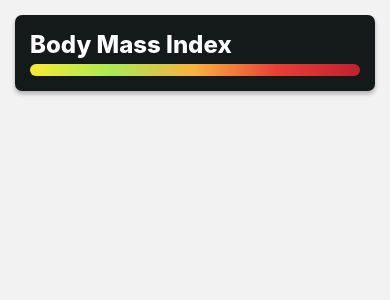
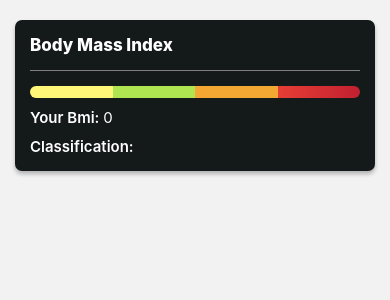
Before and after one commit to SaeedMuhaisen/HarmonyTracker-frontend, a React Native app: screen / in a window 390 px wide. Shown: the top 300 px of the page. Built offline with nearby package versions, Linux system fonts and the light colour scheme; no server answers.

Commit message:
+result BmiCard

```diff
--- /dev/null
+++ b/Components/Cards/ResultScreenCards/BmiCard.js
@@ -0,0 +1,35 @@
+import React from "react";
+import { View, Text } from "react-native";
+import { globalStyles } from "../../../GlobalStyles";
+import XAxis from "../../XAxis";
+import { useSelector } from "react-redux";
+import LabeledInput from "../../Inputs/LabeledInput";
+import LabeledSeparator from "../../Seperators/LabeledSeparator";
+import { StyleSheet } from "react-native";
+export default function () {
+    const result = useSelector(state => state.surveyResult.data)
+    return (
+        <View style={{ ...globalStyles.showdedCard, gap: 15 }}>
+            <View>
+                <Text style={{ ...globalStyles.title, }}>Body Mass Index </Text>
+            </View>
+            <View style={{
+                borderBottomColor: 'gray',
+                borderBottomWidth: StyleSheet.hairlineWidth,
+            }} />
+            <View style={{ gap: 10, }}>
+
+                <XAxis outerPaddingSize={globalStyles.card.padding} pointerPos={result.bmi} />
+                <Text style={globalStyles.description}>Your Bmi: <Text style={globalStyles.body}>{Math.round(result.bmi * 10) / 10}</Text></Text>
+
+
+                <Text style={globalStyles.description}>Classification: <Text style={globalStyles.body}>{result.bmiClassificationType}</Text></Text>
+
+
+            </View>
+
+
+
+        </View>
+    );
+}
--- a/Components/XAxis.js
+++ b/Components/XAxis.js
@@ -1,19 +1,31 @@
 import React from "react";
-import {View} from "react-native";
+import { View } from "react-native";
 
 import { LinearGradient } from 'expo-linear-gradient';
 
-export default function ({outerPaddingSize,pointerPos}) {
-    const position = `${(pointerPos-18)/17*100}%`;
+export default function ({ outerPaddingSize, pointerPos }) {
+    const position = Math.round((pointerPos - 18) / 17 * 100);
+
+    console.log(position)
     return (
         <LinearGradient
-            colors={['rgb(247,235,51)', 'rgba(170,233,84,1)', 'rgba(250,177,64,1)', 'rgba(231,62,53,1)', 'rgba(193,32,48,1)']}
-            locations={[0, 0.25, 0.5, 0.75, 1]}
+            colors={['rgba(255,247,119,1)', 'rgba(255,247,119,1)', 'rgba(176,229,82,1)', 'rgba(176,229,82,1)', 'rgba(244,168,52,1)', 'rgba(244,168,52,1)', 'rgba(231,62,53,1)', 'rgba(193,32,48,1)']}
+            locations={[0, 0.25, 0.25, 0.5, 0.5, 0.75, 0.75, 1]}
             start={{ x: 0, y: 0.5 }}
             end={{ x: 1, y: 0.5 }}
             style={{ height: 12, borderRadius: 20, position: 'relative', paddingHorizontal: outerPaddingSize / 2 }}
         >
-            <View style={{ height: 12, width:12, position: 'absolute', backgroundColor: 'white',borderColor:'black',borderWidth:1, right: position, borderRadius: 100 }} />
+            <View style={{
+                height: 12,
+                width: 12,
+                position: 'absolute',
+                backgroundColor: 'white',
+                borderColor: 'black',
+                borderWidth: 1,
+                left: position <= 50 ? `${position}%` : undefined,
+                right: position > 50 ? `${(position - 100) * -1}%` : undefined, borderRadius: 100
+            }}
+            />
         </LinearGradient>
     )
 }
--- a/GlobalStyles.js
+++ b/GlobalStyles.js
@@ -6,11 +6,22 @@ export const globalStyles = StyleSheet.create({
   outerContainer: {
     flex: 1,
   },
-  H4: {
-    fontSize: 24,
+  title: {
+    fontSize: 17,
     fontWeight: '800',
-     color: AppColors.textColor
+    color: AppColors.textColor
   },
+  description: {
+    color: 'white',
+    fontSize: 15,
+    fontWeight:'600'
+  },
+  body: {
+    color: 'white',
+    fontSize: 15,
+    fontWeight:'normal'
+  },
+
   card: {
     backgroundColor: AppColors.cardBackground,
     flexDirection: 'row',
@@ -29,15 +40,15 @@ export const globalStyles = StyleSheet.create({
 
     elevation: 6,
   },
-  showdedCard:{
+  showdedCard: {
     backgroundColor: AppColors.cardBackground,
     padding: 15,
     gap: 5,
     borderRadius: 7,
     shadowColor: "#000",
     shadowOffset: {
-        width: 0,
-        height: 3,
+      width: 0,
+      height: 3,
     },
     shadowOpacity: 0.27,
     shadowRadius: 4.65,
--- a/Screens/PostScreens/MacroScreen.tsx
+++ b/Screens/PostScreens/MacroScreen.tsx
@@ -78,7 +78,7 @@ export default function () {
             <SafeAreaView style={{ flex: 1, gap: 10, backgroundColor: AppColors.stackBackground }}>
                 <View style={{ paddingHorizontal: 10, flexDirection: 'row', alignItems: 'center', justifyContent: 'space-between' }}>
                     <View>
-                        <Text style={globalStyles.H4}>Today</Text>
+                        <Text style={globalStyles.title}>Today</Text>
                         <Text style={{ fontSize: 12, fontWeight: '500', color: AppColors.textColor }}>{' ' + getCurrentDate()}</Text>
                     </View>
                     <TouchableWithoutFeedback >
--- a/Screens/PreScreens/Questions/AgeQuestion.js
+++ b/Screens/PreScreens/Questions/AgeQuestion.js
@@ -16,7 +16,7 @@ export default function ({ handleNextQuestion }) {
     return (
         <View style={{ flex: 1, flexDirection: 'column', justifyContent: 'flex-end' }}>
             <View style={{ flex: 1, alignItems: 'center', justifyContent: 'center', }}>
-                <Text style={{ ...globalStyles.H4, borderBottomWidth: 1, borderBottomColor: 'gray' }}>
+                <Text style={{ ...globalStyles.title, borderBottomWidth: 1, borderBottomColor: 'gray' }}>
                     {monthNames[birthDate.getMonth()]} {birthDate.getDate()}, {birthDate.getFullYear()}
                 </Text>
             </View>
--- a/Screens/PreScreens/Questions/ExtraQuestions.js
+++ b/Screens/PreScreens/Questions/ExtraQuestions.js
@@ -41,7 +41,7 @@ export default function ({ handleNextQuestion, comp }) {
 
             <View style={{ flex: 1, alignItems: 'center', justifyContent: 'center', }}>
 
-                <Text style={{ ...globalStyles.H4, borderBottomWidth: 1, borderBottomColor: 'white' }}>
+                <Text style={{ ...globalStyles.title, borderBottomWidth: 1, borderBottomColor: 'white' }}>
                     {initial || 0}.{final || 0} {preferredUnit === "cm" ? <>cm</> : <> inches</>}
                 </Text>
 
--- a/Screens/PreScreens/Questions/HeightQuestion.js
+++ b/Screens/PreScreens/Questions/HeightQuestion.js
@@ -47,10 +47,10 @@ export default function ({ handleNextQuestion }) {
             <View style={{ flex: 1, alignItems: 'center', justifyContent: 'center', }}>
 
                 {userDetails.preferredUnit === 'cm' ?
-                    <Text style={{ ...globalStyles.H4, borderBottomWidth: 1, borderBottomColor: 'white' }}>
+                    <Text style={{ ...globalStyles.title, borderBottomWidth: 1, borderBottomColor: 'white' }}>
                         {userDetails.height} {userDetails.preferredUnit}
                     </Text>
-                    : <Text style={{ ...globalStyles.H4, borderBottomWidth: 1, borderBottomColor: 'white' }}>
+                    : <Text style={{ ...globalStyles.title, borderBottomWidth: 1, borderBottomColor: 'white' }}>
                         {initial}" {final}' {userDetails.preferredUnit}es
                     </Text>
                 }
--- a/Screens/PreScreens/Questions/WeightQuestion.js
+++ b/Screens/PreScreens/Questions/WeightQuestion.js
@@ -48,7 +48,7 @@ export default function ({ handleNextQuestion }) {
     return (
         <View key={1} style={{ flex: 1, flexDirection: 'column', justifyContent: 'flex-end' }}>
             <View style={{ flex: 1, alignItems: 'center', justifyContent: 'center', }}>
-                <Text style={{ ...globalStyles.H4, borderBottomWidth: 1, borderBottomColor: 'white' }}>{initial}.{final} {preferredWeightUnit}</Text>
+                <Text style={{ ...globalStyles.title, borderBottomWidth: 1, borderBottomColor: 'white' }}>{initial}.{final} {preferredWeightUnit}</Text>
             </View>
             <NextQuestion goNext={handleNextQuestion} noRadius={true} />
             <View style={{ flexDirection: 'row' }}>
--- a/Screens/PreScreens/SignInScreen.js
+++ b/Screens/PreScreens/SignInScreen.js
@@ -107,7 +107,7 @@ export default function () {
 
 
                         <View >
-                            <Text style={globalStyles.H4} >Sign in</Text>
+                            <Text style={globalStyles.title} >Sign in</Text>
                         </View>
                         <View style={{ gap: 10 }}>
                             <TextInput style={{ fontSize: 18, borderRadius: 10, backgroundColor: AppColors.stackBackground, padding: 7, color: 'white' }} placeholder='Email' placeholderTextColor={'gray'} />
--- a/Screens/PreScreens/SurveyResultsScreen.js
+++ b/Screens/PreScreens/SurveyResultsScreen.js
@@ -11,6 +11,7 @@ import { setResult } from "../../redux/surveyResultSlice";
 import { useDispatch } from "react-redux";
 import { VictoryAxis, VictoryBrushLine, VictoryChart, VictoryScatter } from "victory-native";
 import XAxis from "../../Components/XAxis";
+import BmiCard from "../../Components/Cards/ResultScreenCards/BmiCard";
 
 export default function () {
     const result = useSelector(state => state.surveyResult.data)
@@ -61,14 +62,8 @@ export default function () {
     return (
         <SafeAreaView flex={1} backgroundColor={AppColors.stackBackground}>
             <ScrollView contentContainerStyle={{ flex: 1, gap: 5, padding: 15 }}>
-                <View style={globalStyles.showdedCard}>
-                    <View>
-                        <Text style={globalStyles.H4}>Body Mass Index</Text>
-                    </View>
-                    <XAxis outerPaddingSize={globalStyles.card.padding} pointerPos={result.bmi}/>
-
-
-                </View>
+                <View></View>
+                <BmiCard/>
             </ScrollView>
         </SafeAreaView>
     )
--- a/Screens/PreScreens/SuveryScreen.js
+++ b/Screens/PreScreens/SuveryScreen.js
@@ -258,7 +258,7 @@ export default function Quiz() {
                     </View>
                     <View style={{ flex: 1, justifyContent: 'flex-start', }}>
                         <View style={{ alignItems: 'center', paddingVertical: 10 }}>
-                            <Text style={{ ...globalStyles.H4 }}>{currentQuestion.question}</Text>
+                            <Text style={{ ...globalStyles.title }}>{currentQuestion.question}</Text>
                         </View>
                         <View style={{ flex: 1 }}>
                             {renderAnswers()}
```
